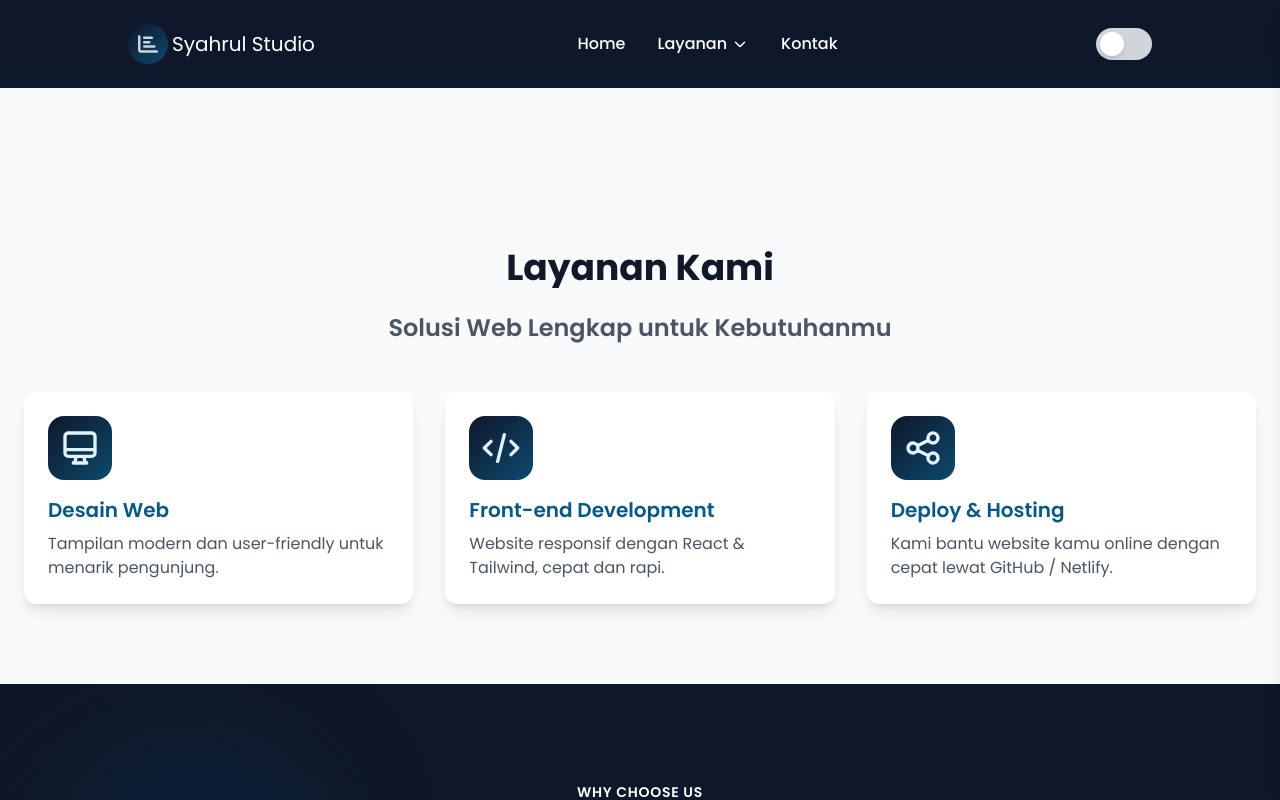
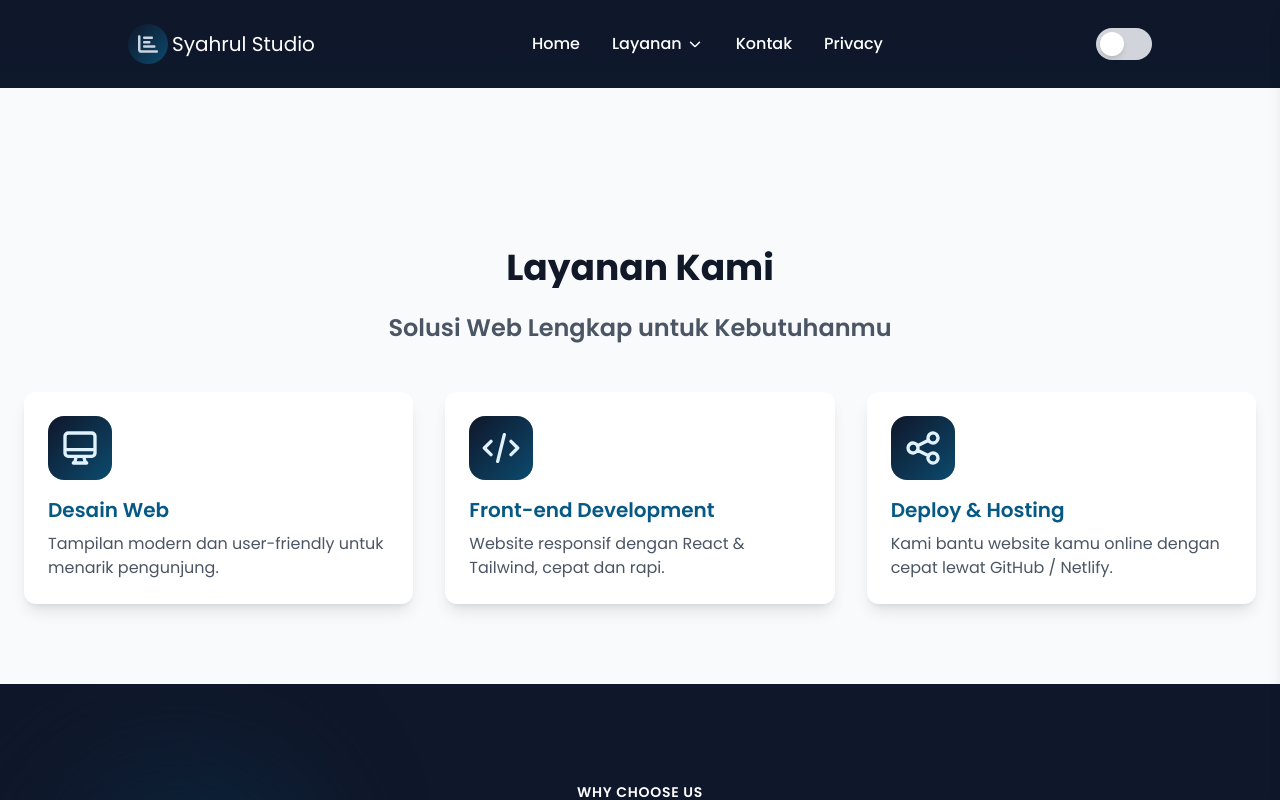
Before and after one commit to Syahrulannm/company-website, a React (Vite) app: page /layanan in a window 1280 px wide. Shown: the top 800 px of the page. Built offline with nearby package versions, Linux system fonts and the light colour scheme.

Commit message:
Upadate Privacy

```diff
--- a/src/components/Header.jsx
+++ b/src/components/Header.jsx
@@ -63,9 +63,12 @@ export default function Header() {
           {/* <a href="#" className="hover:text-gray-300">
             Layanan
           </a> */}
-          <a href="#" className="hover:text-gray-300">
+          <Link to="/layanan" className="hover:text-gray-300">
             Kontak
-          </a>
+          </Link>
+          <Link to="/privacy" className="hover:text-gray-300">
+            Privacy
+          </Link>
           <button className="md:hidden bg-sky-600 hover:bg-sky-700 text-white px-8 py-3 rounded-full font-medium transition">Sign up</button>
 
           {/* Toggle Menu
```
